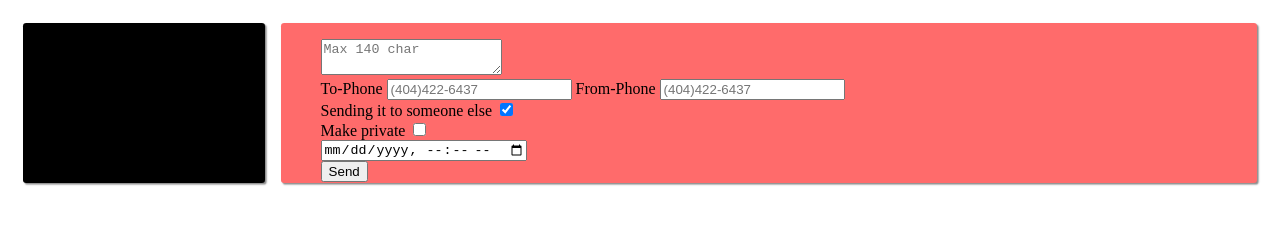
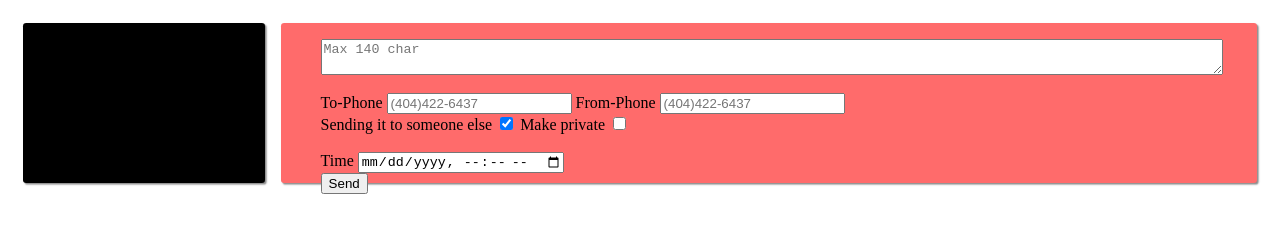
Before and after one commit to ferrerluis/pasttense, a website: page index.html in a window 1280 px wide. Both pictures are taken after a click on the checkbox "Sending it to someone else". Drawn offline with nearby package versions, Linux system fonts and the light colour scheme; some packages are replaced by stand-ins of ours; no server answers; a script that the page names is missing.

Commit message:
Changes to form

```diff
--- a/index.html
+++ b/index.html
@@ -18,20 +18,21 @@
     <div class="toolbar-item" id="messaging">
         <div>
             <form action="">
-                <textarea id="text" id="msg-field" placeholder="Max 140 char" maxlength="140"></textarea>
+                <textarea id="msg-field" placeholder="Max 140 char" maxlength="140"></textarea>
                 <br>
-                <label for="phone">To-Phone </label>
+                <label for="to-phone">To-Phone </label>
                 <input type="text" placeholder="(404)422-6437" id="to-phone">
-                <label class="from" style="visibility: hidden;" for="phone">From-Phone </label>
+                <label class="from" style="visibility: hidden;" for="from-phone">From-Phone </label>
                 <input class="from" style="visibility: hidden;" type="text" placeholder="(404)422-6437" id="from-phone">
                 <br>
-                <label for="enable_to">Sending it to someone else </label>
-                <input type="checkbox" name="enable_to" id="enable_to">
+                <div class="option-group">
+                    <label for="enable_to">Sending it to someone else </label>
+                    <input type="checkbox" name="enable_to" id="enable_to">
+                    <label for="private">Make private </label>
+                    <input type="checkbox" name="private" id="private">
+                </div>
                 <br>
-                <label for="private">Make private </label>
-                <input type="checkbox" name="private" id="private">
-                <br>
-
+                <label for="time">Time </label>
                 <input type="datetime-local" name="time" id="time" step="300">
                 <br>
                 <button id="send">Send</button>
```
